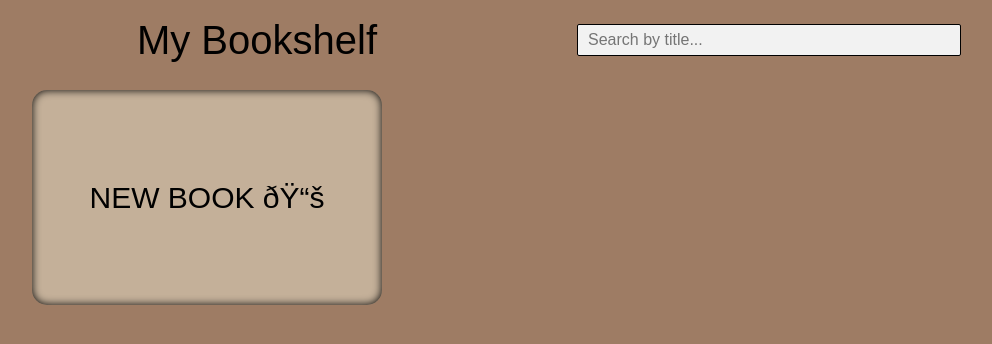
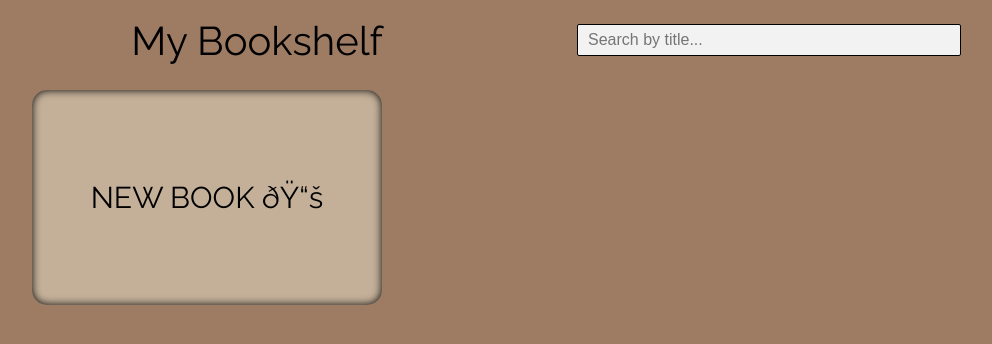
Before and after one commit to raymansell/jsLibrary, a plain HTML site: page index.html in a window 1280 px wide. Shown: the whole page, without its empty margins (63-1055 px from the left). Drawn offline with Linux system fonts and the light colour scheme.

Commit message:
add font

```diff
--- a/index.html
+++ b/index.html
@@ -3,7 +3,7 @@
   <head>
 		<title>Library</title>
     <meta charset="UTF 8"/>
-    <link href="https://fonts.googleapis.com/css2?family=Dancing+Script:wght@500&family=Raleway&display=swap">
+    <link href="https://fonts.googleapis.com/css2?family=Dancing+Script:wght@500&family=Raleway&display=swap" rel="stylesheet">
     <link rel="stylesheet" type="text/css" href="styles.css"/>
 	</head>
 	<body>
@@ -44,6 +44,46 @@
             </ul>
           </form>
         </li>
+        <!-- <li class="book-item read-already">
+          <p>Title: The Hobbit</p>
+          <p>Author: J.R.R Tolkien</p>
+          <p>Pages: 95</p>
+          <p>Status: not read yet</p>
+          <div class="options">
+            <button class="changeStatus">Change status</button>
+            <button class="removeBook">Remove</button>
+          </div>
+        </li>
+        <li class="book-item">#6AA7E6;</li>
+        <li class="book-item">Book5</li>
+        <li class="book-item add-new">
+          <form >
+            <ul>
+              <li class="book-title">
+                <label for="title">Title</label>
+                <input type="text" id="title" name="title">
+              </li>
+              <li class="book-author">
+                <label for="author">Author</label>
+                <input type="text" id="author" name="author">
+              </li>
+              <li class="formFooter">
+                <div class="readAlready">
+                  <p>Read already?</p>
+                  <label for="read"><input id="read" value="yes" type="radio" name="status">Yes</label>
+                  <label for="notRead"><input id="notRead" value="no" type="radio" name="status">No</label>
+                </div>
+                <div class="bookPages">
+                  <label for="pages">Pages</label>
+                  <input type="number" min="0" id="pages" name="pages">
+                </div>
+              </li>
+              <li class="addBook">
+                <button type="submit">ADD BOOK</button>
+              </li>
+            </ul>
+          </form>
+        </li> -->
       </ul>
     </section>
 	  <script src="script.js"></script>
```
